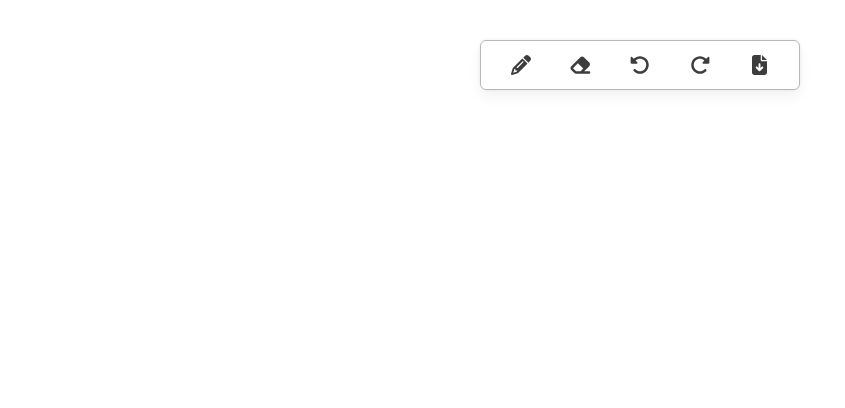
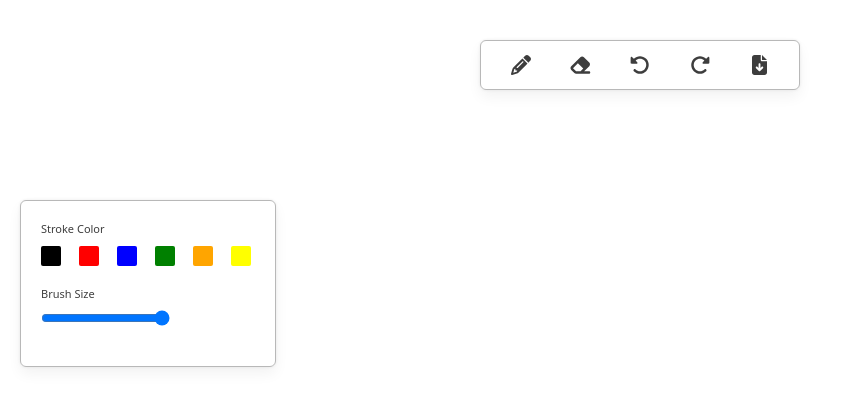
Before and after one commit to adityaK87/Sketch-Board, a React (Create React App) app: page / in a window 1280 px wide. Shown: the top 408 px of the page, without its empty margins (0-845 px from the left). Built offline with nearby package versions, Linux system fonts and the light colour scheme.

Commit message:
created UI of Toolbox

```diff
--- a/src/App.js
+++ b/src/App.js
@@ -1,11 +1,12 @@
 import React from "react";
 import "./styles/tailwind.css";
 import Menu from "./components/Menu";
-
+import Toolbox from "./components/Toolbox";
 const Home = () => {
 	return (
 		<>
 			<Menu />
+			<Toolbox />
 		</>
 	);
 };
--- /dev/null
+++ b/src/components/Toolbox/index.js
@@ -0,0 +1,53 @@
+import styles from "./index.module.css";
+import { COLORS } from "../../contants";
+
+const Toolbox = () => {
+	const updateBrushSize = () => {};
+	return (
+		<div className={styles.toolboxContainer}>
+			<div className={styles.toolItem}>
+				<h4 className={styles.toolText}>Stroke Color</h4>
+				<div className={styles.itemContainer}>
+					<div
+						className={styles.colorBox}
+						style={{ backgroundColor: COLORS.BLACK }}
+					/>
+					<div
+						className={styles.colorBox}
+						style={{ backgroundColor: COLORS.RED }}
+					/>
+					<div
+						className={styles.colorBox}
+						style={{ backgroundColor: COLORS.BLUE }}
+					/>
+					<div
+						className={styles.colorBox}
+						style={{ backgroundColor: COLORS.GREEN }}
+					/>
+					<div
+						className={styles.colorBox}
+						style={{ backgroundColor: COLORS.ORANGE }}
+					/>
+					<div
+						className={styles.colorBox}
+						style={{ backgroundColor: COLORS.YELLOW }}
+					/>
+				</div>
+			</div>
+			<div className={styles.toolItem}>
+				<h4 className={styles.toolText}>Brush Size</h4>
+				<div className={styles.itemContainer}>
+					<input
+						type="range"
+						min={1}
+						max={10}
+						step={1}
+						onChange={updateBrushSize}
+					/>
+				</div>
+			</div>
+		</div>
+	);
+};
+
+export default Toolbox;
--- /dev/null
+++ b/src/components/Toolbox/index.module.css
@@ -0,0 +1,28 @@
+.toolboxContainer {
+	@apply p-5 absolute top-1/4 left-5 w-64 rounded-md;
+	box-shadow: theme("colors.shadow1");
+	border: 1px solid theme("colors.border1");
+	background-color: theme("colors.background1");
+
+	.toolItem {
+		@apply mb-5;
+
+		.toolText {
+			font-size: 11px;
+			color: theme("colors.text1");
+		}
+		.itemContainer {
+			@apply flex justify-between mt-2;
+
+			.colorBox {
+				@apply h-5 w-5 mr-1 rounded-sm cursor-pointer;
+
+				&:hover,
+				&.active {
+					border: 1.5px solid theme("colors.border2");
+					box-shadow: theme("colors.shadow2");
+				}
+			}
+		}
+	}
+}
--- /dev/null
+++ b/src/contants.js
@@ -0,0 +1,10 @@
+const COLORS = {
+	BLACK: "black",
+	RED: "red",
+	GREEN: "green",
+	BLUE: "blue",
+	ORANGE: "orange",
+	YELLOW: "yellow",
+};
+
+export { COLORS };
```
